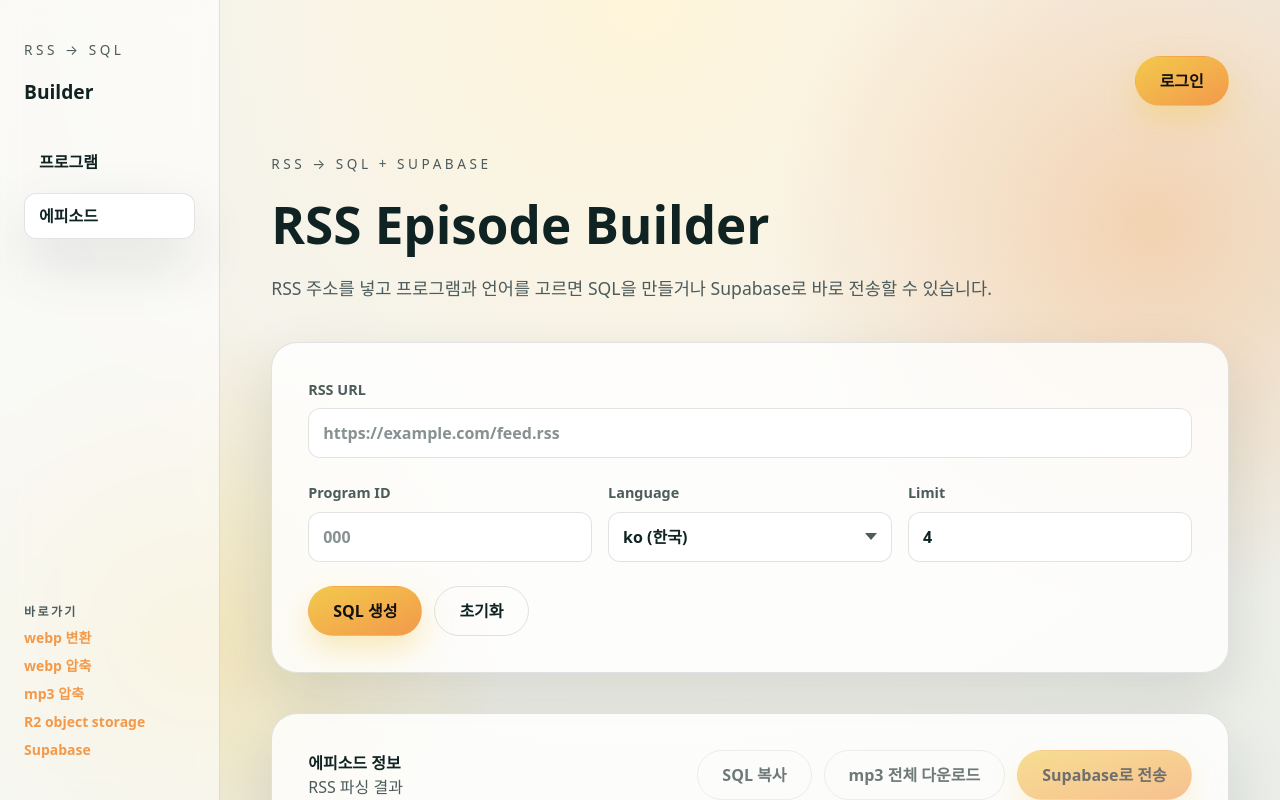
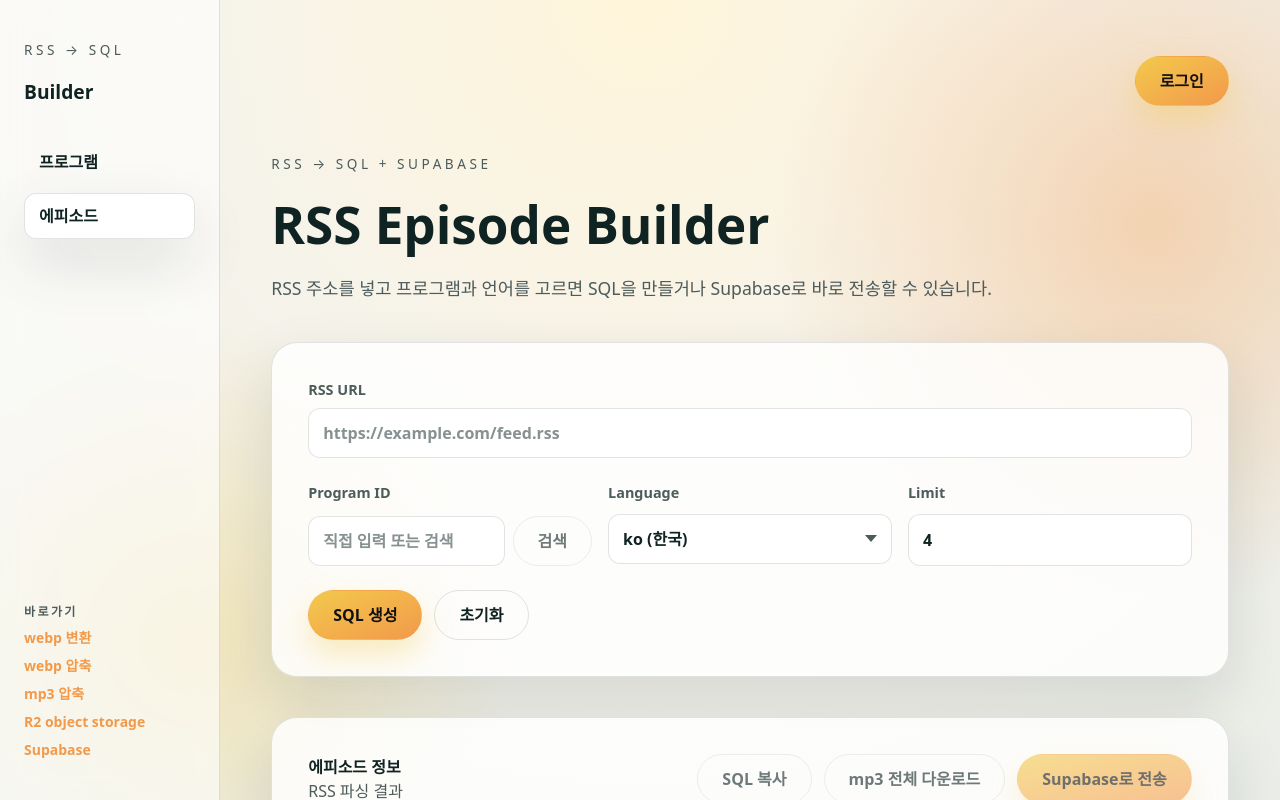
Before and after one commit to CarLifeContentBusinessDev/RSS-Reader, a React (Vite) app: page / in a window 1280 px wide. Shown: the top 800 px of the page. Built offline with nearby package versions, Linux system fonts and the light colour scheme; a web font is replaced by a local one.

Commit message:
feat: 에피소드 페이지 program ID supabase 조회

```diff
--- a/src/components/SelectField.tsx
+++ b/src/components/SelectField.tsx
@@ -10,9 +10,16 @@ type SelectFieldProps = {
   value: string;
   options: SelectOption[];
   onChange: (value: string) => void;
+  className?: string;
 };
 
-const SelectField = ({ label, value, options, onChange }: SelectFieldProps) => {
+const SelectField = ({
+  label,
+  value,
+  options,
+  onChange,
+  className,
+}: SelectFieldProps) => {
   const [open, setOpen] = useState(false);
   const labelId = useId();
   const wrapperRef = useRef<HTMLDivElement>(null);
@@ -43,7 +50,7 @@ const SelectField = ({ label, value, options, onChange }: SelectFieldProps) => {
   }, []);
 
   return (
-    <div className="grid gap-2 font-semibold">
+    <div className={`grid gap-2 font-semibold ${className ?? ""}`}>
       <span id={labelId} className="text-[0.9rem] text-ink-muted">
         {label}
       </span>
--- a/src/pages/EpisodesPage.tsx
+++ b/src/pages/EpisodesPage.tsx
@@ -5,7 +5,7 @@ import { supabase } from "../lib/supabaseClient";
 import type { LogEntry, LogTone, ParsedItem, ToastTone } from "../types";
 import SelectField from "../components/SelectField";
 import { buildItemsWithChannel } from "../utils/r2";
-import { parseRss } from "../utils/rss";
+import { parseProgramRss, parseRss } from "../utils/rss";
 import { buildSqlText, parseSqlToRows } from "../utils/sql";
 
 type EpisodesPageProps = {
@@ -84,6 +84,14 @@ const EpisodesPage = ({
     total: 0,
     completed: 0,
   });
+  const [programOptions, setProgramOptions] = useState<
+    { value: string; label: string }[]
+  >([]);
+  const [isProgramSearching, setIsProgramSearching] = useState(false);
+  const [programSearched, setProgramSearched] = useState(false);
+  const [programInputMode, setProgramInputMode] = useState<"input" | "select">(
+    "input",
+  );
 
   const addLog = (message: string, tone: LogTone = "info") => {
     const timestamp = new Date().toLocaleTimeString();
@@ -100,6 +108,63 @@ const EpisodesPage = ({
     tone: "idle" | "working" | "success" | "error",
   ) => {
     setProcessState({ label, tone });
+  };
+
+  const handleProgramSearch = async () => {
+    if (!rssUrl) return;
+    setIsProgramSearching(true);
+    setProgramSearched(false);
+    setProgramInputMode("select");
+    setProgramOptions([]);
+    setProgramId("");
+
+    try {
+      // RSS에서 채널 타이틀 추출
+      const response = await fetch(
+        `/api/rss?url=${encodeURIComponent(rssUrl)}`,
+      );
+      if (!response.ok) throw new Error(`RSS 요청 실패: ${response.status}`);
+      const xmlText = await response.text();
+
+      // 채널 타이틀만 빠르게 파싱 (parseProgramRss 또는 parseRss 재활용)
+      const parsed = parseProgramRss(xmlText); // title만 필요
+      const keyword = parsed.title.trim();
+
+      if (!keyword) throw new Error("RSS에서 채널 타이틀을 찾을 수 없습니다.");
+
+      // Supabase에서 조회
+      const { data, error } = await supabase
+        .from("programs")
+        .select("id, title")
+        .ilike("title", `%${keyword}%`)
+        .contains("language", [language])
+        .order("id");
+
+      if (error) throw error;
+
+      if (!data?.length) {
+        showToast(`'${keyword}' 검색 결과가 없습니다.`, "error");
+        return;
+      }
+
+      setProgramOptions(
+        data.map((row) => ({
+          value: String(row.id),
+          label: `${row.id} · ${row.title}`,
+        })),
+      );
+      // 결과가 1개면 자동 선택
+      if (data.length === 1) {
+        setProgramId(String(data[0].id));
+        showToast(`'${data[0].title}' 자동 선택됨`, "success");
+      }
+      setProgramSearched(true);
+    } catch (err) {
+      const message = err instanceof Error ? err.message : "검색 실패";
+      showToast(message, "error");
+    } finally {
+      setIsProgramSearching(false);
+    }
   };
 
   useEffect(() => {
@@ -381,17 +446,60 @@ const EpisodesPage = ({
             />
           </label>
           <div className="grid gap-4 md:grid-cols-[repeat(auto-fit,minmax(160px,1fr))]">
-            <label className={fieldClass}>
+            <div className={fieldClass}>
+              <div className="flex items-center gap-2 mb-1">
                 <span className={fieldLabelClass}>Program ID</span>
+                {programSearched && programOptions.length > 0 && (
+                  <button
+                    type="button"
+                    className={textButtonClass}
+                    style={{ padding: 0, fontSize: "0.95em" }}
+                    onClick={() =>
+                      setProgramInputMode((prev) =>
+                        prev === "select" ? "input" : "select",
+                      )
+                    }
+                  >
+                    {programInputMode === "select" ? "직접 입력" : "검색 결과"}
+                  </button>
+                )}
+              </div>
+              <div className="flex gap-2 items-center">
+                <div className="w-full">
+                  {programInputMode === "select" &&
+                  programOptions.length > 0 ? (
+                    <SelectField
+                      label=""
+                      value={programId}
+                      options={[
+                        { value: "", label: "선택하세요" },
+                        ...programOptions,
+                      ]}
+                      onChange={setProgramId}
+                      className="w-full"
+                    />
+                  ) : (
                     <input
                       type="number"
                       value={programId}
-                onChange={(event) => setProgramId(event.target.value)}
-                placeholder="000"
+                      onChange={(e) => setProgramId(e.target.value)}
+                      placeholder="직접 입력 또는 검색"
                       min={0}
-                className={inputClass}
+                      className={inputClass + " w-full"}
                     />
-            </label>
+                  )}
+                </div>
+                <button
+                  type="button"
+                  className={ghostButtonClass}
+                  onClick={handleProgramSearch}
+                  disabled={!rssUrl || isProgramSearching}
+                  style={{ whiteSpace: "nowrap" }}
+                >
+                  {isProgramSearching ? "검색 중..." : "검색"}
+                </button>
+              </div>
+            </div>
             <SelectField
               label="Language"
               value={language}
```
Lines whose indentation alone changed are shown as unchanged.
